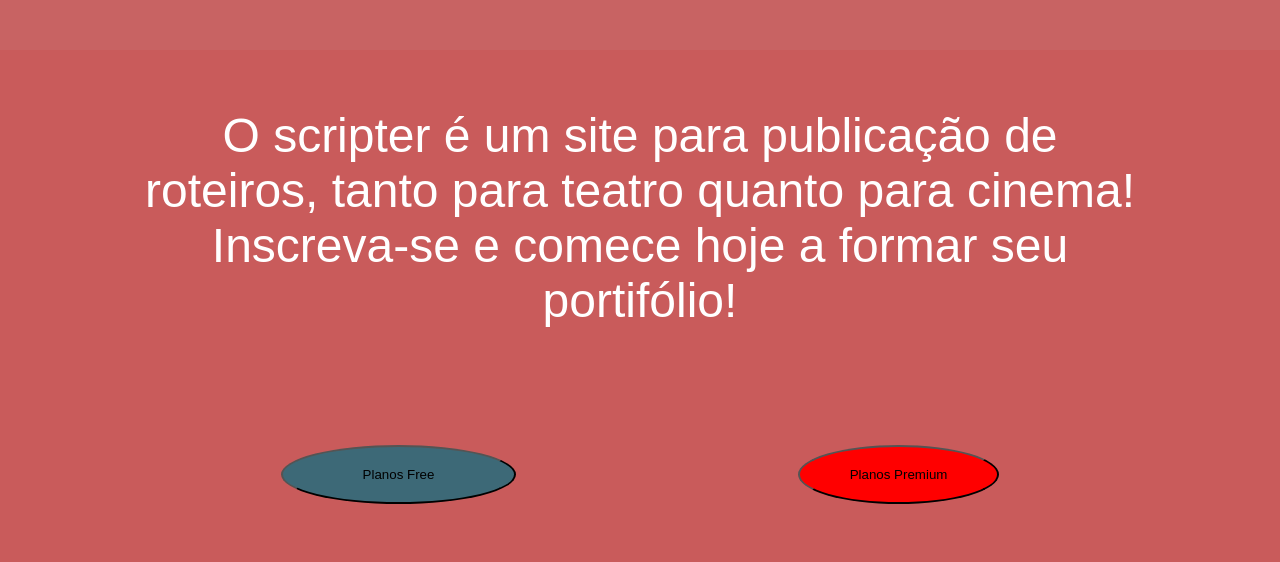
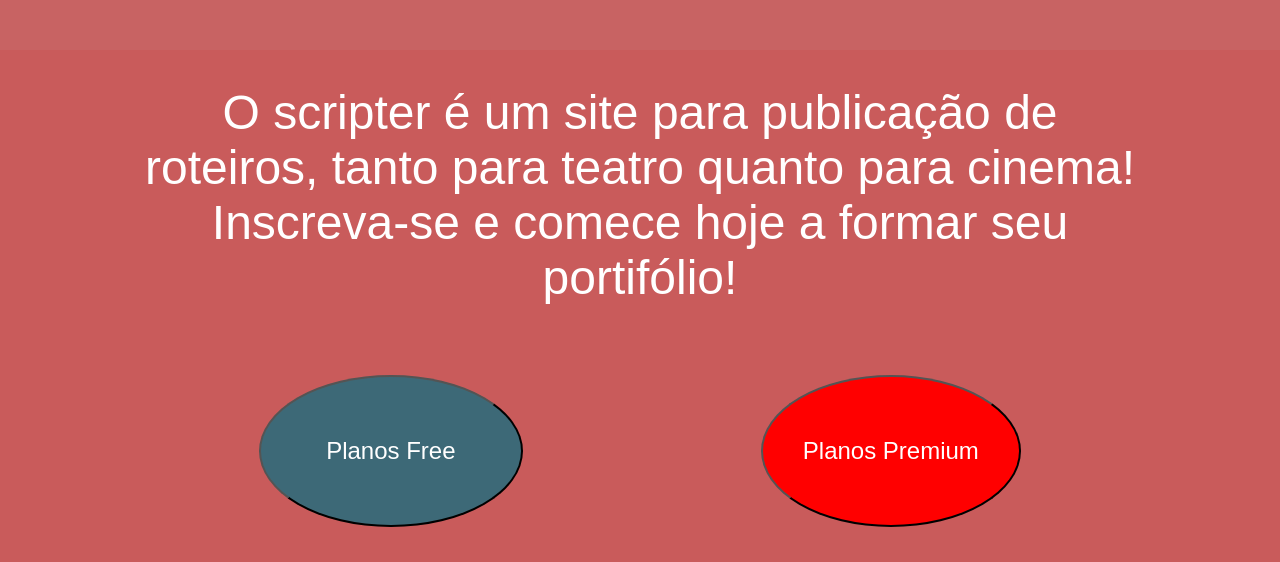
Before and after one commit to mmfforgithub/repositorioaulasweb, a plain HTML site: page index.html in a window 1280 px wide. Shown: the part 238-800 px from the top of the page. Drawn offline with Linux system fonts and the light colour scheme; a web font is replaced by a local one.

Commit message:
Update estilo.css

```diff
--- a/estilo.css
+++ b/estilo.css
@@ -66,8 +66,10 @@ main div{
   background-color: #3D6977;
   border-radius: 50%;
   align-items: center;
-  padding: 20px 80px;
+  padding: 60px 65px;
   border-: 4rem;
+  color: white;
+  font-size: 24px;
 }
 
 
@@ -76,7 +78,9 @@ main div{
   font-family: "Julee", sans-serif;
   background-color: red;
   border-radius: 50%;
-  padding: 20px 50px;
+  padding: 60px 40px;
+  color: white;
+  font-size: 24px;
 }
 
 
```
